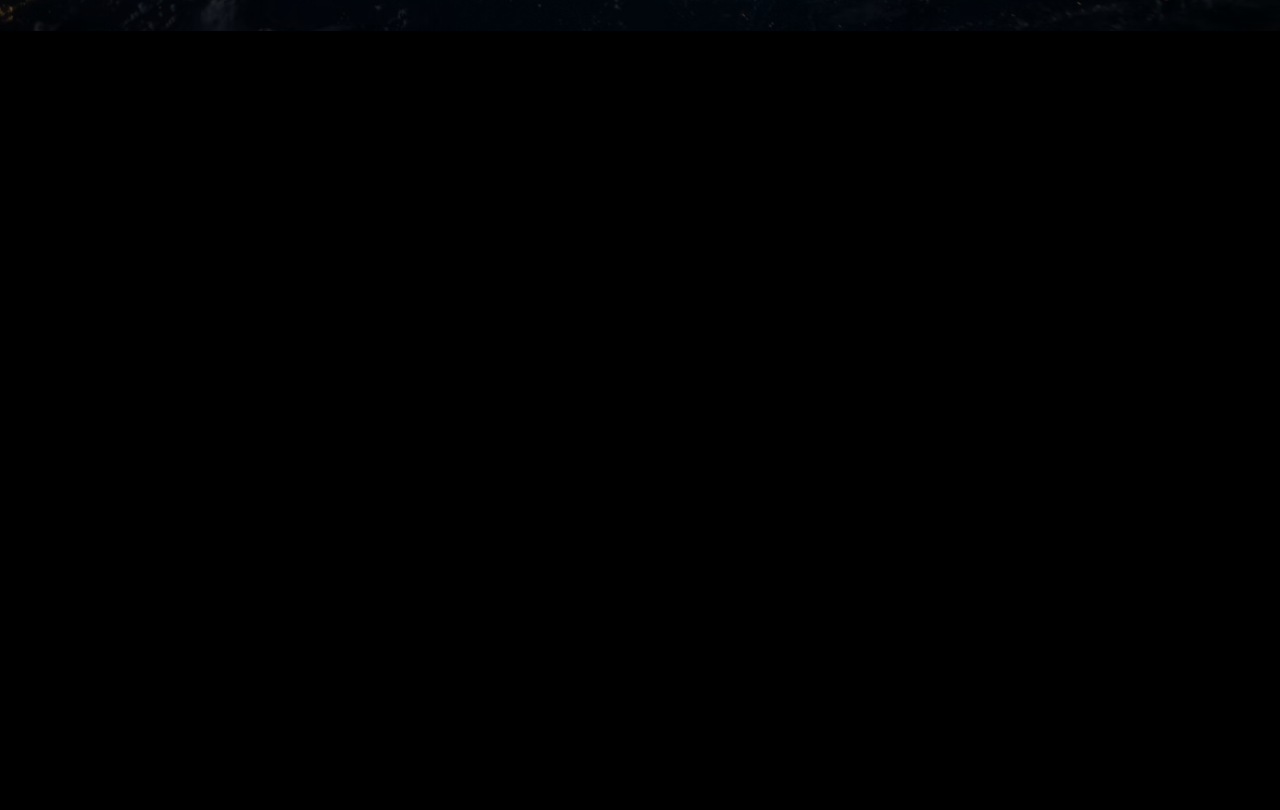
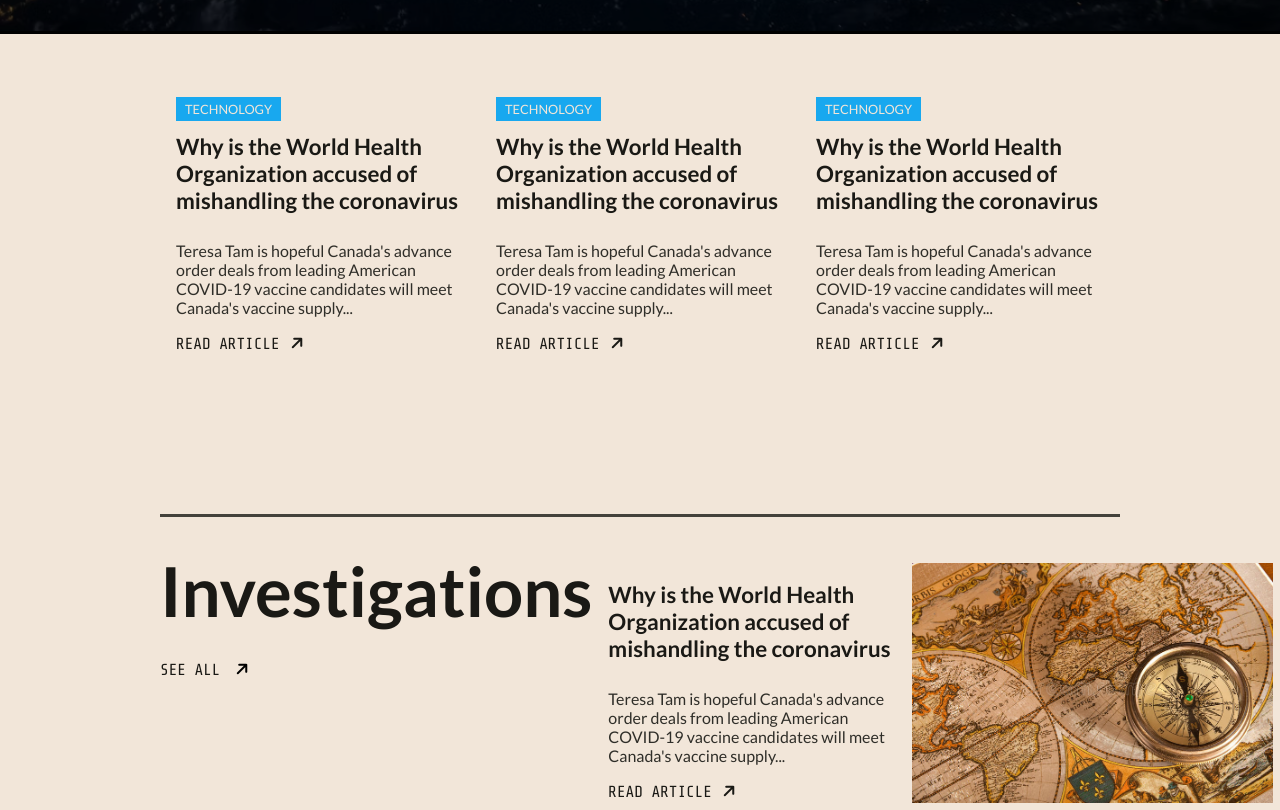
Before and after one commit to seffa1/NewsPageClone, a React (Create React App) app in the folder news-page-clone/: page / in a window 1280 px wide. Shown: the part 750-1560 px from the top of the page. Before the commit the page ends 800 px from the top, so only its background shows below. Built offline with nearby package versions, Linux system fonts and the light colour scheme.

Commit message:
finished the rest of the styling

```diff
--- a/news-page-clone/src/App.js
+++ b/news-page-clone/src/App.js
@@ -2,13 +2,19 @@ import "./App.scss";
 import Navbar from "./components/Navbar";
 import Hero from "./components/Hero";
 import Popular from "./components/Popular";
+import Topic from "./components/Topic";
 
 function App() {
   return (
     <div className="App">
       <Navbar />
       <Hero />
-      <Popular />
+      <div className="container">
+        <Popular />
+        <Topic title={"Investigations"} link={"1"} />
+        <Topic title={"Geopolitics & Finance"} link={"1"} />
+        <Topic title={"Health"} link={"1"} />
+      </div>
     </div>
   );
 }
--- a/news-page-clone/src/App.scss
+++ b/news-page-clone/src/App.scss
@@ -4,34 +4,53 @@
   margin: 0;
 }
 
-Body {
-  background: black;
-}
-
 // Colors
 $color-primary: #f2e6d9;
+$color-seconday: #1a1915;
 $color-tag-red: #f13738;
 $color-tag-blue: #18a8ef;
 $color-tag-green: #20ae5a;
 $color-tag-yellow: #ef9017;
 
+Body {
+  background: black;
+  font-family: "Lato", sans-serif;
+}
+
 // Typography
 h1 {
-  font-size: 3rem;
+  font-size: 4.3rem;
 }
 
 h2 {
   font-size: 2.3rem;
 }
 
+h3 {
+  font-size: 1.4rem;
+}
+
 // Tags
-.Topic-tag--red {
-  background: $color-tag-red;
+.Topic-tag {
   padding-top: 4px;
   padding-bottom: 4px;
   padding-left: 9px;
   padding-right: 9px;
   font-size: 0.8rem;
+
+  &--red {
+    background: $color-tag-red;
+  }
+  &--blue {
+    background: $color-tag-blue;
+    color: $color-primary;
+  }
+  &--yellow {
+    background: $color-tag-yellow;
+  }
+  &--green {
+    background: $color-tag-green;
+  }
 }
 
 // Navbar
@@ -82,7 +101,6 @@ h2 {
 
 // Hero
 .Hero {
-  font-family: "Lato", sans-serif;
   position: relative;
 
   &__img {
@@ -91,6 +109,7 @@ h2 {
     object-fit: cover;
     z-index: -99;
     filter: opacity(0.4);
+    background-attachment: fixed;
   }
 
   &__article {
@@ -122,3 +141,96 @@ h2 {
     }
   }
 }
+
+// Summary
+.Summary {
+  background: $color-primary;
+  padding: 1rem;
+  display: flex;
+  gap: 2rem;
+  align-items: flex-start;
+  width: 20em;
+
+  &__title {
+    margin-top: 1rem;
+    color: $color-seconday;
+  }
+
+  &__summary {
+    margin-top: 1.7rem;
+    color: rgba($color-seconday, 0.9);
+    margin-bottom: 1rem;
+  }
+
+  &__link {
+    text-decoration: none;
+    color: rgba($color-seconday, 1);
+    font-family: "Share Tech Mono", monospace;
+
+    &__arrow {
+      color: $color-seconday;
+      transform: rotate(225deg);
+      margin-left: 0.7rem;
+    }
+  }
+
+  &__img {
+    margin-top: 1rem;
+    object-fit: cover;
+    width: 50%;
+    max-height: 15rem;
+  }
+}
+
+// Container
+.container {
+  background: $color-primary;
+  padding-left: 10rem;
+  padding-right: 10rem;
+}
+
+// Popular
+.Popular {
+  background: $color-primary;
+  padding-top: 3rem;
+  height: 30rem;
+  display: flex;
+  justify-content: space-between;
+}
+
+// Topic
+.Topic {
+  background: $color-primary;
+  display: flex;
+  justify-content: space-between;
+  border-top: 3px solid rgba($color-seconday, 0.8);
+  padding-top: 2rem;
+  padding-bottom: 6rem;
+
+  &__information {
+    display: flex;
+    align-items: center;
+  }
+
+  &__link {
+    text-decoration: none;
+    color: rgba($color-seconday, 1);
+    font-family: "Share Tech Mono", monospace;
+
+    &__arrow {
+      margin-left: 1rem;
+      transform: rotate(225deg);
+    }
+  }
+
+  &__title {
+    color: $color-seconday;
+    margin-bottom: 1.7rem;
+  }
+
+  &__img {
+    object-fit: cover;
+    // width: 25%;
+    max-height: 15rem;
+  }
+}
--- a/news-page-clone/src/components/Hero.js
+++ b/news-page-clone/src/components/Hero.js
@@ -8,7 +8,7 @@ function Hero() {
 
       <article className="Hero__article">
         <header className="Hero__article__heading">
-          <div className="Topic-tag--red">TECHNOLOGY</div>
+          <div className="Topic-tag Topic-tag--red">TECHNOLOGY</div>
           <div className="Hero__article__heading__author">Sam Cooper</div>
           <div className="Hero__article__heading__dot">
             <i class="fa-solid fa-circle"></i>
--- a/news-page-clone/src/components/Popular.js
+++ b/news-page-clone/src/components/Popular.js
@@ -6,9 +6,36 @@ import Summary from "./Summary";
 function Popular() {
   return (
     <section className="Popular">
-      <Summary />
-      <Summary />
-      <Summary />
+      <Summary
+        tag={"TECHNOLOGY"}
+        title={
+          "Why is the World Health Organization accused of mishandling the coronavirus"
+        }
+        summary={
+          "Teresa Tam is hopeful Canada's advance order deals from leading American COVID-19 vaccine candidates will meet Canada's vaccine supply..."
+        }
+        link={"1"}
+      />
+      <Summary
+        tag={"TECHNOLOGY"}
+        title={
+          "Why is the World Health Organization accused of mishandling the coronavirus"
+        }
+        summary={
+          "Teresa Tam is hopeful Canada's advance order deals from leading American COVID-19 vaccine candidates will meet Canada's vaccine supply..."
+        }
+        link={"1"}
+      />
+      <Summary
+        tag={"TECHNOLOGY"}
+        title={
+          "Why is the World Health Organization accused of mishandling the coronavirus"
+        }
+        summary={
+          "Teresa Tam is hopeful Canada's advance order deals from leading American COVID-19 vaccine candidates will meet Canada's vaccine supply..."
+        }
+        link={"1"}
+      />
     </section>
   );
 }
--- a/news-page-clone/src/components/Summary.js
+++ b/news-page-clone/src/components/Summary.js
@@ -2,7 +2,27 @@ import React from "react";
 
 // Displays a summary of a news article including title, short summary, topic-tag (optional), image (optional), and link to the article
 function Summary(props) {
-  return <article></article>;
+  return (
+    <article className="Summary">
+      <section className="Summary__words">
+        {props.tag && (
+          <span className="Summary__tag Topic-tag Topic-tag--blue">
+            {props.tag}
+          </span>
+        )}
+        <h3 className="Summary__title">{props.title}</h3>
+        <p className="Summary__summary">{props.summary}</p>
+        {props.link && (
+          <div className="Summary__link-container">
+            <a href={props.link} className="Summary__link">
+              READ ARTICLE
+            </a>
+            <i class="Summary__link__arrow fa-solid fa-arrow-down"></i>
+          </div>
+        )}
+      </section>
+    </article>
+  );
 }
 
 export default Summary;
--- a/news-page-clone/src/components/Topic.js
+++ b/news-page-clone/src/components/Topic.js
@@ -0,0 +1,33 @@
+import React from "react";
+import Summary from "./Summary";
+import map from "../images/map.jpeg";
+
+function Topic(props) {
+  return (
+    <section className="Topic">
+      <div className="Topic__title-container">
+        <h1 className="Topic__title">{props.title}</h1>
+        <div className="Topic__link-container">
+          <a href={props.link} className="Topic__link">
+            SEE ALL
+          </a>
+          <i class="Topic__link__arrow fa-solid fa-arrow-down"></i>
+        </div>
+      </div>
+      <section className="Topic__information">
+        <Summary
+          title={
+            "Why is the World Health Organization accused of mishandling the coronavirus"
+          }
+          summary={
+            "Teresa Tam is hopeful Canada's advance order deals from leading American COVID-19 vaccine candidates will meet Canada's vaccine supply..."
+          }
+          link={"1"}
+        />
+        <img className="Topic__img" src={map} />
+      </section>
+    </section>
+  );
+}
+
+export default Topic;
```
Also changed, not shown: news-page-clone/src/images/map.jpeg (added).
